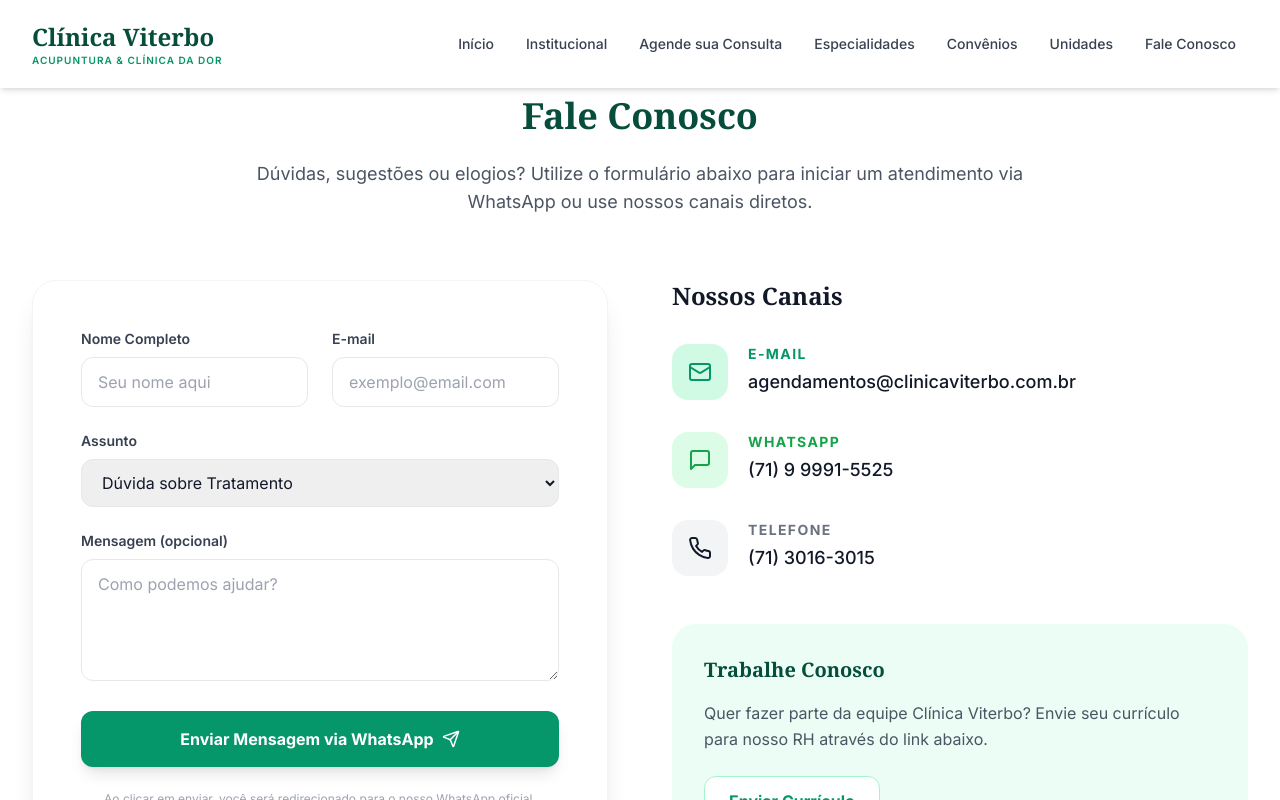
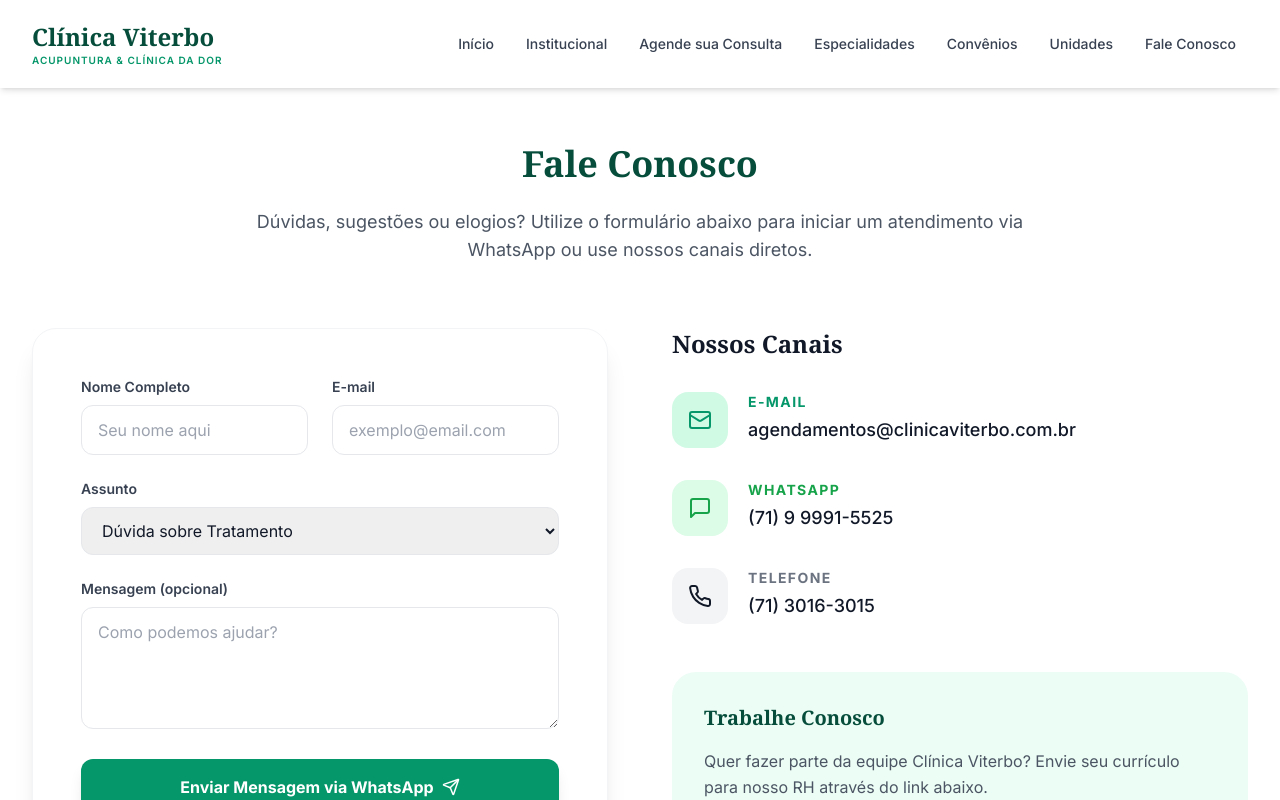
Before and after one commit to z1designweb-star/clinicaviterbo, a React (Vite) app: page /#/contato in a window 1280 px wide. Shown: the top 800 px of the page. Built offline with nearby package versions, Linux system fonts and the light colour scheme.

Commit message:
fix(page padding): Increase top padding on pages
Increase the top padding from `pt-24` to `pt-36` on the Institutional, Booking, Units, and Contact pages. This change ensures better visual spacing and hierarchy for page titles.

```diff
--- a/pages/Booking.tsx
+++ b/pages/Booking.tsx
@@ -5,7 +5,7 @@
 
 const Booking: React.FC = () => {
   return (
-    <div className="pt-24 pb-20">
+    <div className="pt-36 pb-20">
       <div className="max-w-7xl mx-auto px-4 sm:px-6 lg:px-8">
         <div className="max-w-3xl mx-auto text-center mb-16">
           <h1 className="text-4xl font-serif font-bold text-emerald-900 mb-6">Agende sua Consulta</h1>
--- a/pages/Contact.tsx
+++ b/pages/Contact.tsx
@@ -7,7 +7,7 @@
   const whatsappUrl = `https://wa.me/55${CONTACT_INFO.whatsapp.replace(/\D/g, '')}`;
 
   return (
-    <div className="pt-24 pb-20">
+    <div className="pt-36 pb-20">
       <div className="max-w-7xl mx-auto px-4 sm:px-6 lg:px-8">
         <div className="max-w-3xl mx-auto text-center mb-16">
           <h1 className="text-4xl font-serif font-bold text-emerald-900 mb-6">Fale Conosco</h1>
--- a/pages/Institutional.tsx
+++ b/pages/Institutional.tsx
@@ -3,7 +3,7 @@
 
 const Institutional: React.FC = () => {
   return (
-    <div className="pt-24 pb-20">
+    <div className="pt-36 pb-20">
       <div className="max-w-7xl mx-auto px-4 sm:px-6 lg:px-8">
         {/* Header Section */}
         <div className="max-w-3xl mx-auto text-center mb-20">
--- a/pages/Units.tsx
+++ b/pages/Units.tsx
@@ -43,7 +43,7 @@
   ];
 
   return (
-    <div className="pt-24 pb-20 bg-gray-50/50">
+    <div className="pt-36 pb-20 bg-gray-50/50">
       <div className="max-w-7xl mx-auto px-4 sm:px-6 lg:px-8">
         <div className="max-w-3xl mx-auto text-center mb-16">
           <h1 className="text-4xl font-serif font-bold text-emerald-900 mb-6 uppercase tracking-tight">Nossas Unidades</h1>
```
